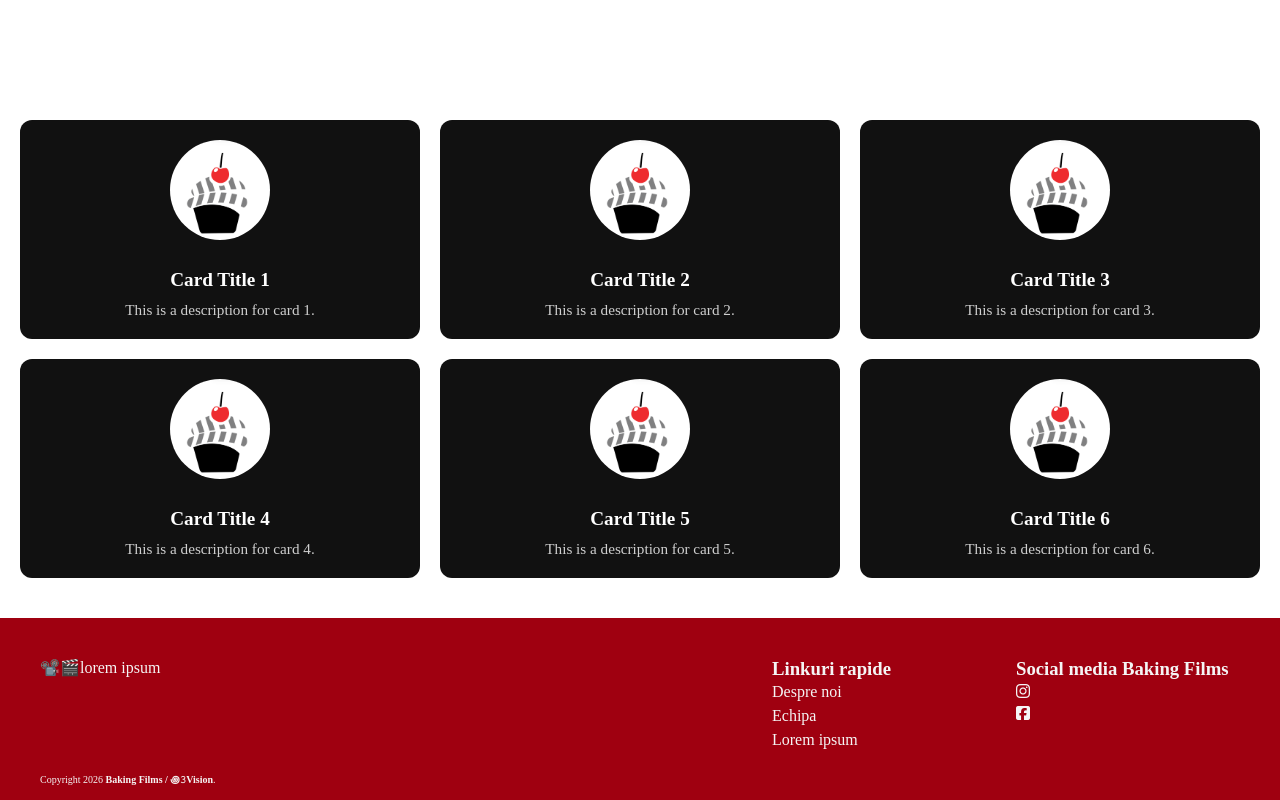
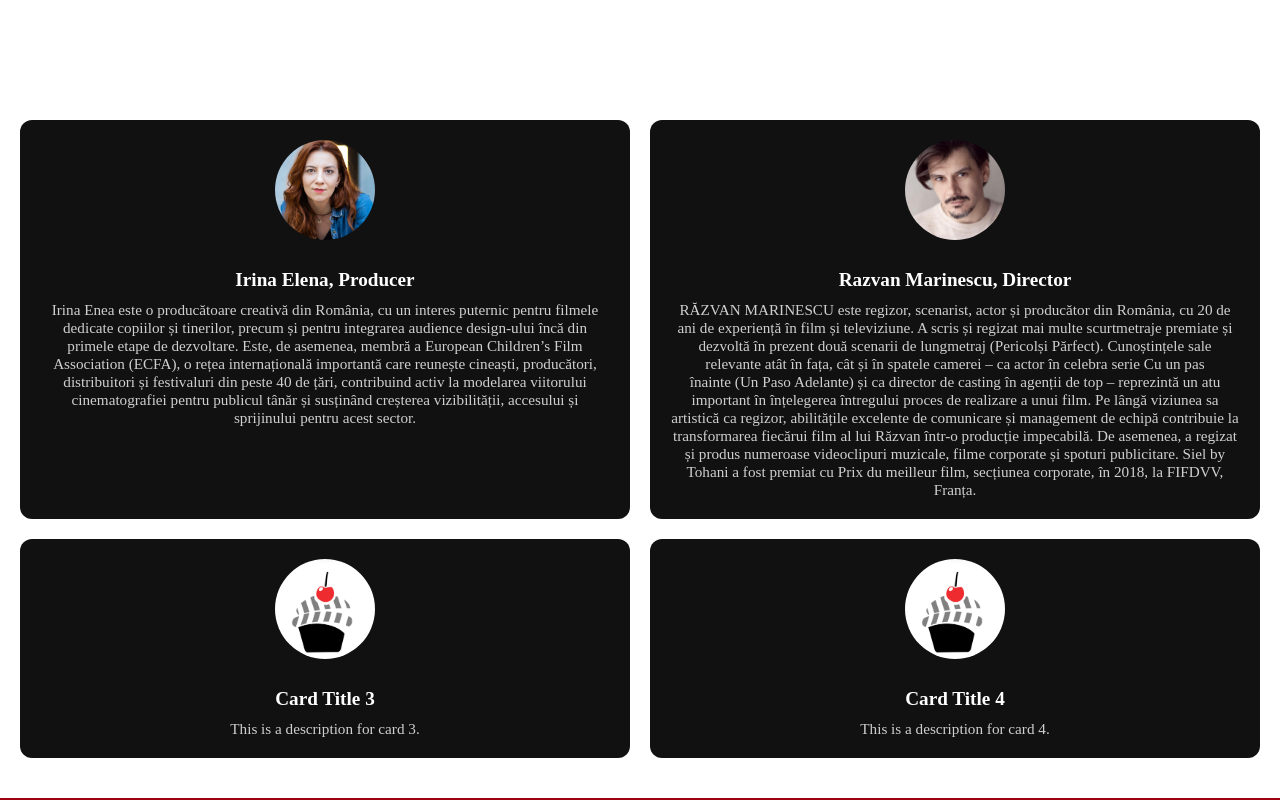
Before and after one commit to moldovanadrian03/baking-films, an Angular app: page / in a window 1280 px wide. Shown: the part 720-1520 px from the top of the page. Built offline with nearby package versions, Linux system fonts and the light colour scheme.

Commit message:
Updated the grid and populated the cards.

```diff
--- a/src/app/components/cards-section/cards-section.scss
+++ b/src/app/components/cards-section/cards-section.scss
@@ -15,7 +15,7 @@
 
     // Desktop
     @media (min-width: 1024px) {
-      grid-template-columns: repeat(3, 1fr);
+      grid-template-columns: repeat(2, 1fr);
     }
   }
 
--- a/src/app/components/cards-section/cards-section.ts
+++ b/src/app/components/cards-section/cards-section.ts
@@ -21,14 +21,14 @@ export class CardsSection {
 
   cards: Card[] = [
     {
-      image: 'assets/logo_square.png',
-      title: 'Card Title 1',
-      description: 'This is a description for card 1.',
+      image: 'assets/IrinaElenaProducer.jpg',
+      title: 'Irina Elena, Producer',
+      description: 'Irina Enea este o producătoare creativă din România, cu un interes puternic pentru filmele dedicate copiilor și tinerilor, precum și pentru integrarea audience design-ului încă din primele etape de dezvoltare. Este, de asemenea, membră a European Children’s Film Association (ECFA), o rețea internațională importantă care reunește cineaști, producători, distribuitori și festivaluri din peste 40 de țări, contribuind activ la modelarea viitorului cinematografiei pentru publicul tânăr și susținând creșterea vizibilității, accesului și sprijinului pentru acest sector.',
     },
     {
-      image: 'assets/logo_square.png',
-      title: 'Card Title 2',
-      description: 'This is a description for card 2.',
+      image: 'assets/RazvanMarinescuDirector.jpeg',
+      title: 'Razvan Marinescu, Director',
+      description: 'RĂZVAN MARINESCU este regizor, scenarist, actor și producător din România, cu 20 de ani de experiență în film și televiziune. A scris și regizat mai multe scurtmetraje premiate și dezvoltă în prezent două scenarii de lungmetraj (Pericolși Părfect). Cunoștințele sale relevante atât în fața, cât și în spatele camerei – ca actor în celebra serie Cu un pas înainte (Un Paso Adelante) și ca director de casting în agenții de top – reprezintă un atu important în înțelegerea întregului proces de realizare a unui film. Pe lângă viziunea sa artistică ca regizor, abilitățile excelente de comunicare și management de echipă contribuie la transformarea fiecărui film al lui Răzvan într-o producție impecabilă. De asemenea, a regizat și produs numeroase videoclipuri muzicale, filme corporate și spoturi publicitare. Siel by Tohani a fost premiat cu Prix du meilleur film, secțiunea corporate, în 2018, la FIFDVV, Franța.',
     },
     {
       image: 'assets/logo_square.png',
@@ -40,15 +40,5 @@ export class CardsSection {
       title: 'Card Title 4',
       description: 'This is a description for card 4.',
     },
-    {
-      image: 'assets/logo_square.png',
-      title: 'Card Title 5',
-      description: 'This is a description for card 5.',
-    },
-    {
-      image: 'assets/logo_square.png',
-      title: 'Card Title 6',
-      description: 'This is a description for card 6.',
-    },
   ];
 }
```
Also changed, not shown: public/assets/IrinaElenaProducer.jpg (added), public/assets/RazvanMarinescuDirector.jpeg (added).
